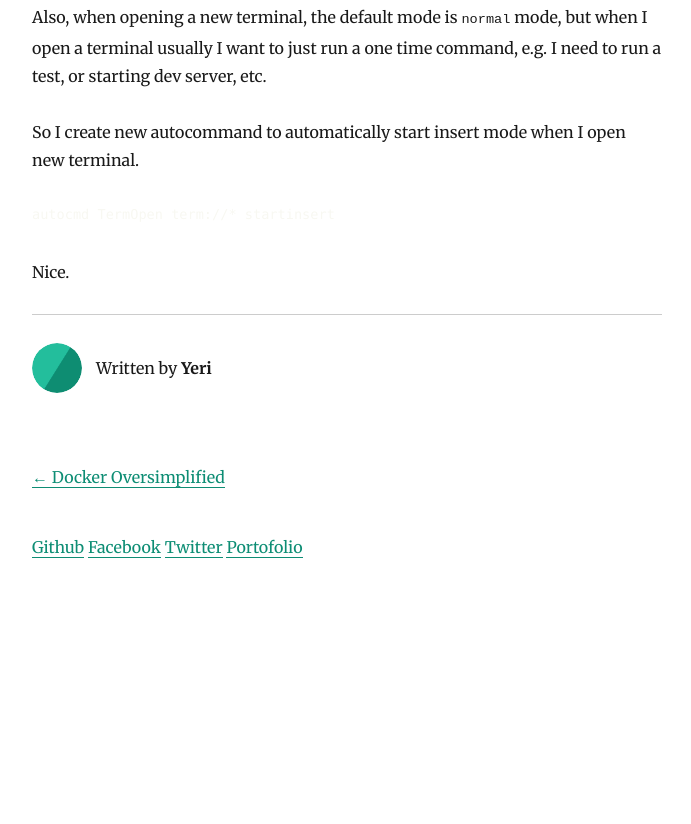
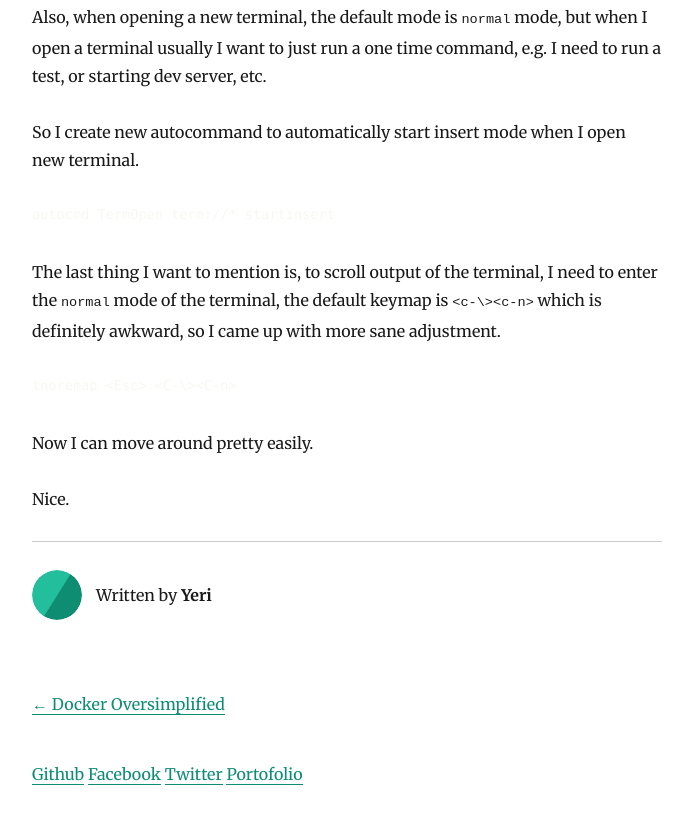
Before and after one commit to pirey/blog, a Gatsby site: page /neovim-terminal/ in a window 1280 px wide. Shown: the part 811-1635 px from the top of the page, without its empty margins (293-984 px from the left). Before the commit the page ends 1414 px from the top, so only its background shows below. Built offline with nearby package versions, Linux system fonts and the light colour scheme; Gatsby itself is replaced by a stand-in of ours; some packages are replaced by stand-ins of ours; code samples lack their colours.

Commit message:
update content

````diff
--- a/content/blog/neovim-terminal/index.md
+++ b/content/blog/neovim-terminal/index.md
@@ -28,4 +28,12 @@ So I create new autocommand to automatically start insert mode when I open new t
 autocmd TermOpen term://* startinsert
 ```
 
+The last thing I want to mention is, to scroll output of the terminal, I need to enter the `normal` mode of the terminal, the default keymap is `<c-\><c-n>` which is definitely awkward, so I came up with more sane adjustment.
+
+```vimscript
+tnoremap <Esc> <C-\><C-n>
+```
+
+Now I can move around pretty easily.
+
 Nice.
````
